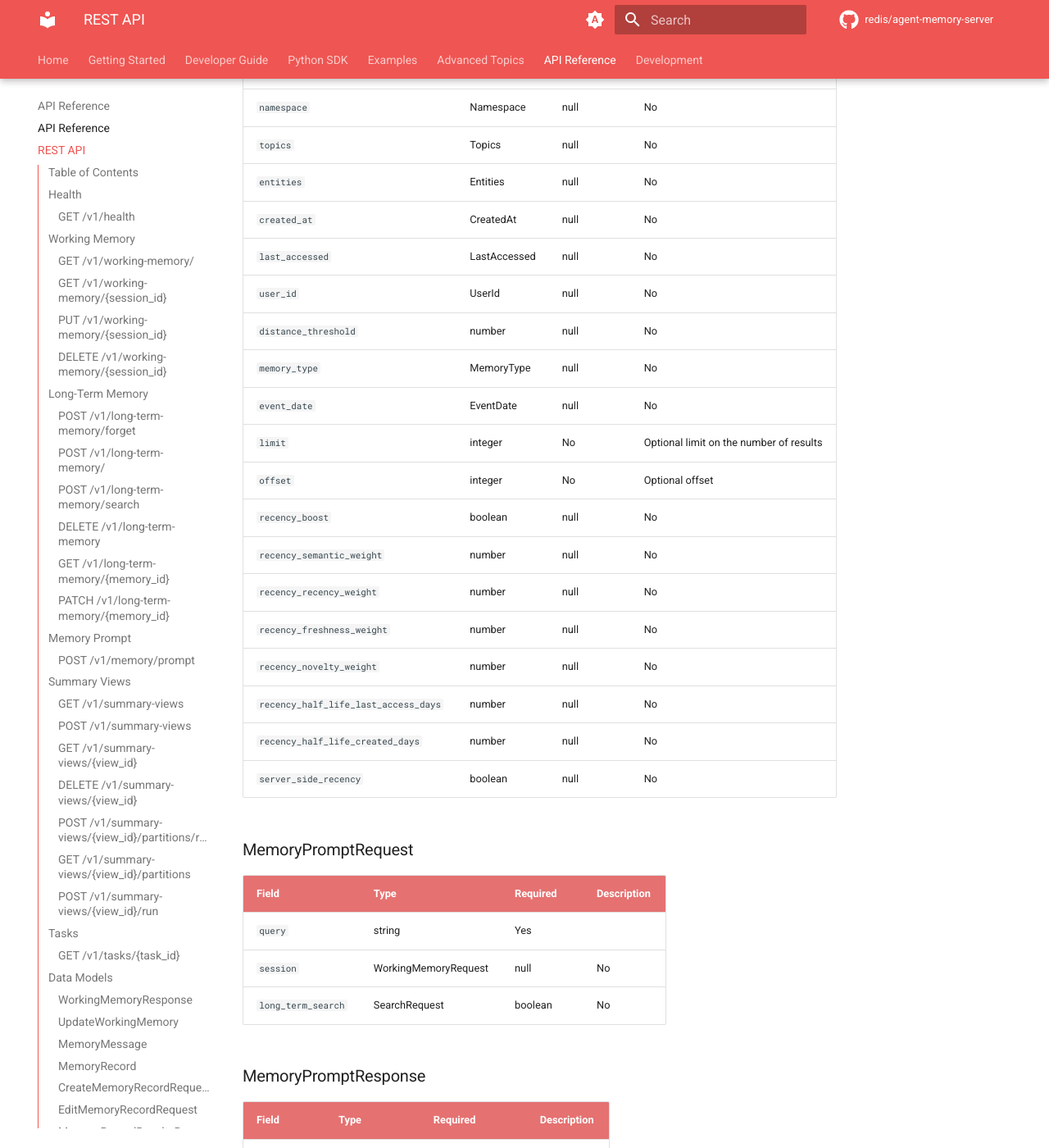
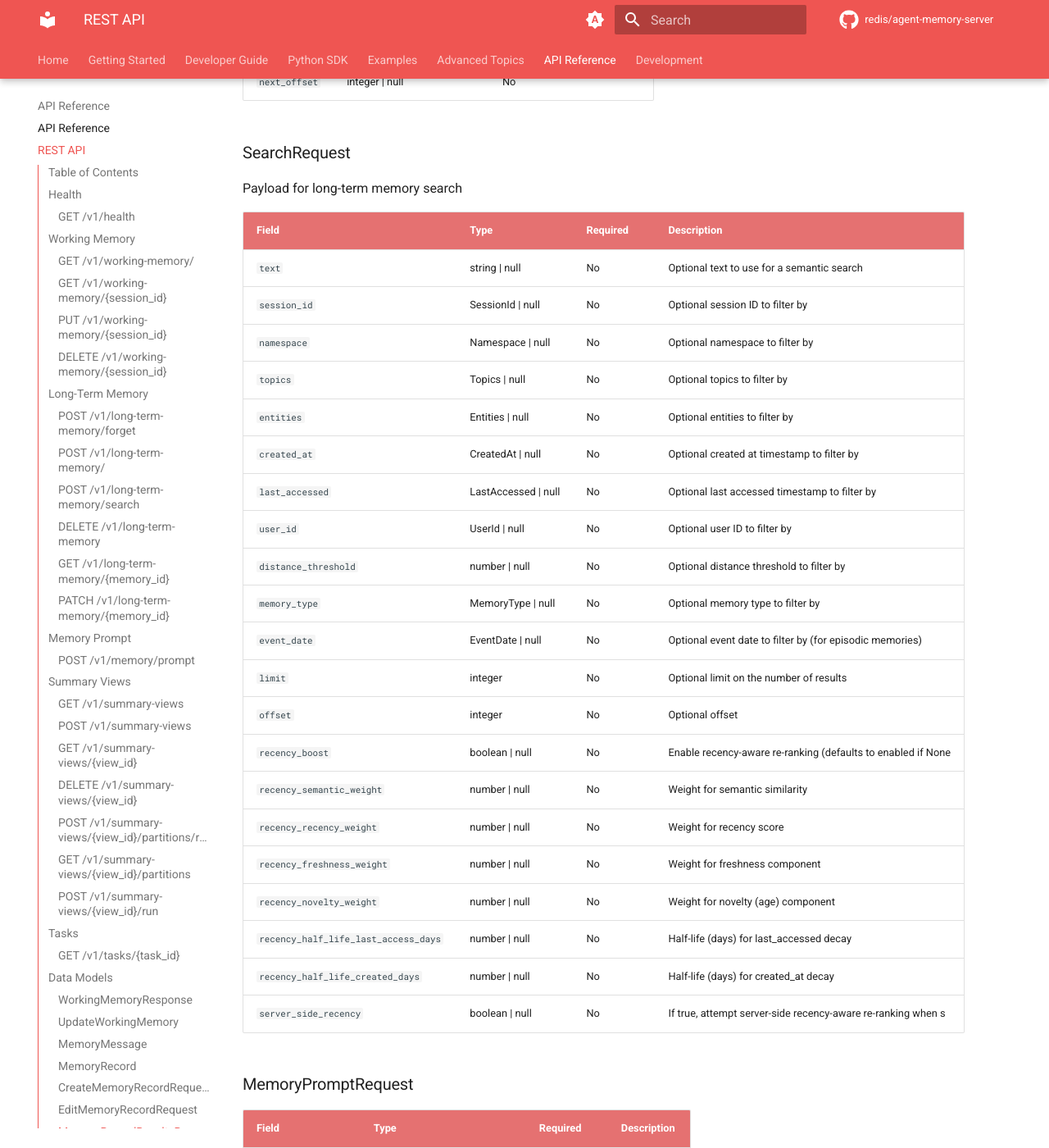
Before and after one commit to redis/agent-memory-server, an MkDocs documentation site: the page built from docs/api.md, in a window 1280 px wide and 1400 px high, scrolled down 16289 px. Shown: the whole window at 82% size. Built offline with MkDocs 1.6.1 and Material for MkDocs 9.7.7, drawn with Linux system fonts in a browser that asks for light colours; comment, search, counter and statistics services are not loaded; the version menu is left out; some of the changed text lies outside the part shown.

Commit message:
Escape special characters in markdown, especially | in tables
Some table cells were getting split incorrectly because `|` was used inside the table without being escaped.

```diff
--- a/docs/api.md
+++ b/docs/api.md
@@ -260,7 +260,7 @@ Args:
 
 | Parameter | Type | Required | Description |
 |-----------|------|----------|-------------|
-| `memory_ids` | array[string] | No |  |
+| `memory_ids` | array\[string] | No |  |
 
 **Response:** [`AckResponse`](#data-models)
 
@@ -516,22 +516,22 @@ Response containing working memory
 | Field | Type | Required | Description |
 |-------|------|----------|-------------|
 | `messages` | array[MemoryMessage] | No | Conversation messages (role/content pairs) |
-| `memories` | array[MemoryRecord | ClientMemoryRecord] | No | Structured memory records for promotion to long-term storage |
-| `data` | object | null | No | Arbitrary JSON data storage (key-value pairs) |
-| `context` | string | null | No | Summary of past session messages if server has auto-summariz |
-| `user_id` | string | null | No | Optional user ID for the working memory |
+| `memories` | array[MemoryRecord \| ClientMemoryRecord] | No | Structured memory records for promotion to long-term storage |
+| `data` | object \| null | No | Arbitrary JSON data storage (key-value pairs) |
+| `context` | string \| null | No | Summary of past session messages if server has auto-summariz |
+| `user_id` | string \| null | No | Optional user ID for the working memory |
 | `tokens` | integer | No | Optional number of tokens in the working memory |
 | `session_id` | string | Yes |  |
-| `namespace` | string | null | No | Optional namespace for the working memory |
+| `namespace` | string \| null | No | Optional namespace for the working memory |
 | `long_term_memory_strategy` | MemoryStrategyConfig | No | Configuration for memory extraction strategy when promoting  |
-| `ttl_seconds` | integer | null | No | TTL for the working memory in seconds |
+| `ttl_seconds` | integer \| null | No | TTL for the working memory in seconds |
 | `last_accessed` | string | No | Datetime when the working memory was last accessed |
 | `created_at` | string | No | Datetime when the working memory was created |
 | `updated_at` | string | No | Datetime when the working memory was last updated |
-| `context_percentage_total_used` | number | null | No | Percentage of total context window currently used (0-100) |
-| `context_percentage_until_summarization` | number | null | No | Percentage until auto-summarization triggers (0-100, reaches |
-| `new_session` | boolean | null | No | True if session was created, False if existing session was f |
-| `unsaved` | boolean | null | No | True if this session data has not been persisted to Redis ye |
+| `context_percentage_total_used` | number \| null | No | Percentage of total context window currently used (0-100) |
+| `context_percentage_until_summarization` | number \| null | No | Percentage until auto-summarization triggers (0-100, reaches |
+| `new_session` | boolean \| null | No | True if session was created, False if existing session was f |
+| `unsaved` | boolean \| null | No | True if this session data has not been persisted to Redis ye |
 
 ### UpdateWorkingMemory
 
@@ -539,15 +539,15 @@ Working memory update payload for PUT requests - session_id comes from URL path
 
 | Field | Type | Required | Description |
 |-------|------|----------|-------------|
-| `messages` | array[MemoryMessage] | No | Conversation messages (role/content pairs) |
-| `memories` | array[MemoryRecord | ClientMemoryRecord] | No | Structured memory records for promotion to long-term storage |
-| `data` | object | null | No | Arbitrary JSON data storage (key-value pairs) |
-| `context` | string | null | No | Summary of past session messages if server has auto-summariz |
-| `user_id` | string | null | No | Optional user ID for the working memory |
+| `messages` | array\[MemoryMessage] | No | Conversation messages (role/content pairs) |
+| `memories` | array\[MemoryRecord \| ClientMemoryRecord] | No | Structured memory records for promotion to long-term storage |
+| `data` | object \| null | No | Arbitrary JSON data storage (key-value pairs) |
+| `context` | string \| null | No | Summary of past session messages if server has auto-summariz |
+| `user_id` | string \| null | No | Optional user ID for the working memory |
 | `tokens` | integer | No | Optional number of tokens in the working memory |
-| `namespace` | string | null | No | Optional namespace for the working memory |
+| `namespace` | string \| null | No | Optional namespace for the working memory |
 | `long_term_memory_strategy` | MemoryStrategyConfig | No | Configuration for memory extraction strategy when promoting  |
-| `ttl_seconds` | integer | null | No | TTL for the working memory in seconds |
+| `ttl_seconds` | integer \| null | No | TTL for the working memory in seconds |
 | `last_accessed` | string | No | Datetime when the working memory was last accessed |
 | `created_at` | string | No | Datetime when the working memory was created |
 | `updated_at` | string | No | Datetime when the working memory was last updated |
@@ -562,7 +562,7 @@ A message in the memory system
 | `content` | string | Yes |  |
 | `id` | string | No | Unique identifier for the message (auto-generated if not pro |
 | `created_at` | string | No | Timestamp when the message was created (should be provided b |
-| `persisted_at` | string | null | No | Server-assigned timestamp when message was persisted to long |
+| `persisted_at` | string \| null | No | Server-assigned timestamp when message was persisted to long |
 | `discrete_memory_extracted` | enum: `t`, `f` | No | Whether memory extraction has run for this message |
 
 ### MemoryRecord
@@ -573,22 +573,22 @@ A memory record
 |-------|------|----------|-------------|
 | `id` | string | Yes | Client-provided ID for deduplication and overwrites |
 | `text` | string | Yes |  |
-| `session_id` | string | null | No | Optional session ID for the memory record |
-| `user_id` | string | null | No | Optional user ID for the memory record |
-| `namespace` | string | null | No | Optional namespace for the memory record |
+| `session_id` | string \| null | No | Optional session ID for the memory record |
+| `user_id` | string \| null | No | Optional user ID for the memory record |
+| `namespace` | string \| null | No | Optional namespace for the memory record |
 | `last_accessed` | string | No | Datetime when the memory was last accessed |
 | `created_at` | string | No | Datetime when the memory was created |
 | `updated_at` | string | No | Datetime when the memory was last updated |
 | `pinned` | boolean | No | Whether this memory is pinned and should not be auto-deleted |
 | `access_count` | integer | No | Number of times this memory has been accessed (best-effort,  |
-| `topics` | array[string] | null | No | Optional topics for the memory record |
-| `entities` | array[string] | null | No | Optional entities for the memory record |
-| `memory_hash` | string | null | No | Hash representation of the memory for deduplication |
+| `topics` | array[string] \| null | No | Optional topics for the memory record |
+| `entities` | array[string] \| null | No | Optional entities for the memory record |
+| `memory_hash` | string \| null | No | Hash representation of the memory for deduplication |
 | `discrete_memory_extracted` | enum: `t`, `f` | No | Whether memory extraction has run for this memory |
 | `memory_type` | agent_memory_server__models__MemoryTypeEnum | No | Type of memory |
-| `persisted_at` | string | null | No | Server-assigned timestamp when memory was persisted to long- |
-| `extracted_from` | array[string] | null | No | List of message IDs that this memory was extracted from |
-| `event_date` | string | null | No | Date/time when the event described in this memory occurred ( |
+| `persisted_at` | string \| null | No | Server-assigned timestamp when memory was persisted to long- |
+| `extracted_from` | array[string] \| null | No | List of message IDs that this memory was extracted from |
+| `event_date` | string \| null | No | Date/time when the event described in this memory occurred ( |
 | `extraction_strategy` | string | No | Memory extraction strategy used when this was promoted from  |
 | `extraction_strategy_config` | object | No | Configuration for the extraction strategy used |
 
@@ -598,7 +598,7 @@ Payload for creating memory records
 
 | Field | Type | Required | Description |
 |-------|------|----------|-------------|
-| `memories` | array[ExtractedMemoryRecord] | Yes |  |
+| `memories` | array\[ExtractedMemoryRecord] | Yes |  |
 | `deduplicate` | boolean | No | Whether to deduplicate memories before indexing |
 
 ### EditMemoryRecordRequest
@@ -608,13 +608,13 @@ Payload for editing a memory record
 | Field | Type | Required | Description |
 |-------|------|----------|-------------|
 | `text` | string | null | No | Updated text content for the memory |
-| `topics` | array[string] | null | No | Updated topics for the memory |
-| `entities` | array[string] | null | No | Updated entities for the memory |
-| `memory_type` | agent_memory_server__models__MemoryTypeEnum | null | No | Updated memory type (semantic, episodic, message) |
-| `namespace` | string | null | No | Updated namespace for the memory |
-| `user_id` | string | null | No | Updated user ID for the memory |
-| `session_id` | string | null | No | Updated session ID for the memory |
-| `event_date` | string | null | No | Updated event date for episodic memories |
+| `topics` | array\[string] \| null | No | Updated topics for the memory |
+| `entities` | array\[string] \| null | No | Updated entities for the memory |
+| `memory_type` | agent_memory_server__models__MemoryTypeEnum \| null | No | Updated memory type (semantic, episodic, message) |
+| `namespace` | string \| null | No | Updated namespace for the memory |
+| `user_id` | string \| null | No | Updated user ID for the memory |
+| `session_id` | string \| null | No | Updated session ID for the memory |
+| `event_date` | string \| null | No | Updated event date for episodic memories |
 
 ### MemoryRecordResultsResponse
 
@@ -622,9 +622,9 @@ Response containing memory search results
 
 | Field | Type | Required | Description |
 |-------|------|----------|-------------|
-| `memories` | array[MemoryRecordResult] | Yes |  |
+| `memories` | array\[MemoryRecordResult] | Yes |  |
 | `total` | integer | Yes |  |
-| `next_offset` | integer | null | No |  |
+| `next_offset` | integer \| null | No |  |
 
 ### SearchRequest
 
@@ -632,41 +632,41 @@ Payload for long-term memory search
 
 | Field | Type | Required | Description |
 |-------|------|----------|-------------|
-| `text` | string | null | No | Optional text to use for a semantic search |
-| `session_id` | SessionId | null | No | Optional session ID to filter by |
-| `namespace` | Namespace | null | No | Optional namespace to filter by |
-| `topics` | Topics | null | No | Optional topics to filter by |
-| `entities` | Entities | null | No | Optional entities to filter by |
-| `created_at` | CreatedAt | null | No | Optional created at timestamp to filter by |
-| `last_accessed` | LastAccessed | null | No | Optional last accessed timestamp to filter by |
-| `user_id` | UserId | null | No | Optional user ID to filter by |
-| `distance_threshold` | number | null | No | Optional distance threshold to filter by |
-| `memory_type` | MemoryType | null | No | Optional memory type to filter by |
-| `event_date` | EventDate | null | No | Optional event date to filter by (for episodic memories) |
+| `text` | string \| null | No | Optional text to use for a semantic search |
+| `session_id` | SessionId \| null | No | Optional session ID to filter by |
+| `namespace` | Namespace \| null | No | Optional namespace to filter by |
+| `topics` | Topics \| null | No | Optional topics to filter by |
+| `entities` | Entities \| null | No | Optional entities to filter by |
+| `created_at` | CreatedAt \| null | No | Optional created at timestamp to filter by |
+| `last_accessed` | LastAccessed \| null | No | Optional last accessed timestamp to filter by |
+| `user_id` | UserId \| null | No | Optional user ID to filter by |
+| `distance_threshold` | number \| null | No | Optional distance threshold to filter by |
+| `memory_type` | MemoryType \| null | No | Optional memory type to filter by |
+| `event_date` | EventDate \| null | No | Optional event date to filter by (for episodic memories) |
 | `limit` | integer | No | Optional limit on the number of results |
 | `offset` | integer | No | Optional offset |
-| `recency_boost` | boolean | null | No | Enable recency-aware re-ranking (defaults to enabled if None |
-| `recency_semantic_weight` | number | null | No | Weight for semantic similarity |
-| `recency_recency_weight` | number | null | No | Weight for recency score |
-| `recency_freshness_weight` | number | null | No | Weight for freshness component |
-| `recency_novelty_weight` | number | null | No | Weight for novelty (age) component |
-| `recency_half_life_last_access_days` | number | null | No | Half-life (days) for last_accessed decay |
-| `recency_half_life_created_days` | number | null | No | Half-life (days) for created_at decay |
-| `server_side_recency` | boolean | null | No | If true, attempt server-side recency-aware re-ranking when s |
+| `recency_boost` | boolean \| null | No | Enable recency-aware re-ranking (defaults to enabled if None |
+| `recency_semantic_weight` | number \| null | No | Weight for semantic similarity |
+| `recency_recency_weight` | number \| null | No | Weight for recency score |
+| `recency_freshness_weight` | number \| null | No | Weight for freshness component |
+| `recency_novelty_weight` | number \| null | No | Weight for novelty (age) component |
+| `recency_half_life_last_access_days` | number \| null | No | Half-life (days) for last_accessed decay |
+| `recency_half_life_created_days` | number \| null | No | Half-life (days) for created_at decay |
+| `server_side_recency` | boolean \| null | No | If true, attempt server-side recency-aware re-ranking when s |
 
 ### MemoryPromptRequest
 
 | Field | Type | Required | Description |
 |-------|------|----------|-------------|
 | `query` | string | Yes |  |
-| `session` | WorkingMemoryRequest | null | No |  |
-| `long_term_search` | SearchRequest | boolean | No |  |
+| `session` | WorkingMemoryRequest \| null | No |  |
+| `long_term_search` | SearchRequest \| boolean | No |  |
 
 ### MemoryPromptResponse
 
 | Field | Type | Required | Description |
 |-------|------|----------|-------------|
-| `messages` | array[Message | SystemMessage] | Yes |  |
+| `messages` | array\[Message \| SystemMessage] | Yes |  |
 
 ### AckResponse
 
@@ -674,7 +674,7 @@ Generic acknowledgement response
 
 | Field | Type | Required | Description |
 |-------|------|----------|-------------|
-| `status` | string | Yes |  |
+| `status` | string \| Yes |  |
 
 ### SessionListResponse
 
@@ -682,7 +682,7 @@ Response containing a list of sessions
 
 | Field | Type | Required | Description |
 |-------|------|----------|-------------|
-| `sessions` | array[string] | Yes |  |
+| `sessions` | array\[string] | Yes |  |
 | `total` | integer | Yes |  |
 
 ### HealthCheckResponse
@@ -704,14 +704,14 @@ background worker without additional runtime parameters.
 | Field | Type | Required | Description |
 |-------|------|----------|-------------|
 | `id` | string | Yes | Unique identifier for the summary view |
-| `name` | string | null | No | Optional human-readable name for the view |
+| `name` | string \| null | No | Optional human-readable name for the view |
 | `source` | enum: `long_term`, `working_memory` | Yes | Memory source to summarize. Currently only 'long_term' is su |
-| `group_by` | array[string] | No | Fields used to partition summaries (e.g. ['user_id'], ['user |
+| `group_by` | array\[string] | No | Fields used to partition summaries (e.g. ['user_id'], ['user |
 | `filters` | object | No | Static filters applied to every run (e.g. memory_type, names |
-| `time_window_days` | integer | null | No | If set, each run uses now() - time_window_days as a cutoff f |
+| `time_window_days` | integer \| null | No | If set, each run uses now() - time_window_days as a cutoff f |
 | `continuous` | boolean | No | If true, background workers periodically refresh all partiti |
-| `prompt` | string | null | No | Optional custom summarization instructions. If omitted, a se |
-| `model_name` | string | null | No | Optional model override for summarization. Defaults to a fas |
+| `prompt` | string \| null | No | Optional custom summarization instructions. If omitted, a se |
+| `model_name` | string \| null | No | Optional model override for summarization. Defaults to a fas |
 
 ### CreateSummaryViewRequest
 
@@ -721,14 +721,14 @@ Same fields as SummaryView except for the server-assigned id.
 
 | Field | Type | Required | Description |
 |-------|------|----------|-------------|
-| `name` | string | null | No | Optional human-readable name for the view |
+| `name` | string \| null | No | Optional human-readable name for the view |
 | `source` | enum: `long_term`, `working_memory` | Yes | Memory source to summarize: long-term or working memory |
-| `group_by` | array[string] | No | Fields used to partition summaries (e.g. ['user_id'], ['user |
+| `group_by` | array\[string] | No | Fields used to partition summaries (e.g. ['user_id'], ['user |
 | `filters` | object | No | Static filters applied to every run (e.g. memory_type, names |
-| `time_window_days` | integer | null | No | If set, each run uses now() - time_window_days as a cutoff f |
+| `time_window_days` | integer \| null | No | If set, each run uses now() - time_window_days as a cutoff f |
 | `continuous` | boolean | No | If true, background workers periodically refresh all partiti |
-| `prompt` | string | null | No | Optional custom summarization instructions. If omitted, a se |
-| `model_name` | string | null | No | Optional model override for summarization. Defaults to a fas |
+| `prompt` | string \| null | No | Optional custom summarization instructions. If omitted, a se |
+| `model_name` | string \| null | No | Optional model override for summarization. Defaults to a fas |
 
 ### SummaryViewPartitionResult
 
@@ -760,9 +760,9 @@ of all partitions for a SummaryView.
 | `status` | TaskStatusEnum | No | Current task status |
 | `view_id` | string | null | No | Associated SummaryView ID, if applicable |
 | `created_at` | string | No | When the task record was created |
-| `started_at` | string | null | No | When execution of the task actually started |
-| `completed_at` | string | null | No | When execution of the task finished (success or failure) |
-| `error_message` | string | null | No | Error message if the task failed |
+| `started_at` | string \| null | No | When execution of the task actually started |
+| `completed_at` | string \| null | No | When execution of the task finished (success or failure) |
+| `error_message` | string \| null | No | Error message if the task failed |
 
 ## Filter Options
 
```
